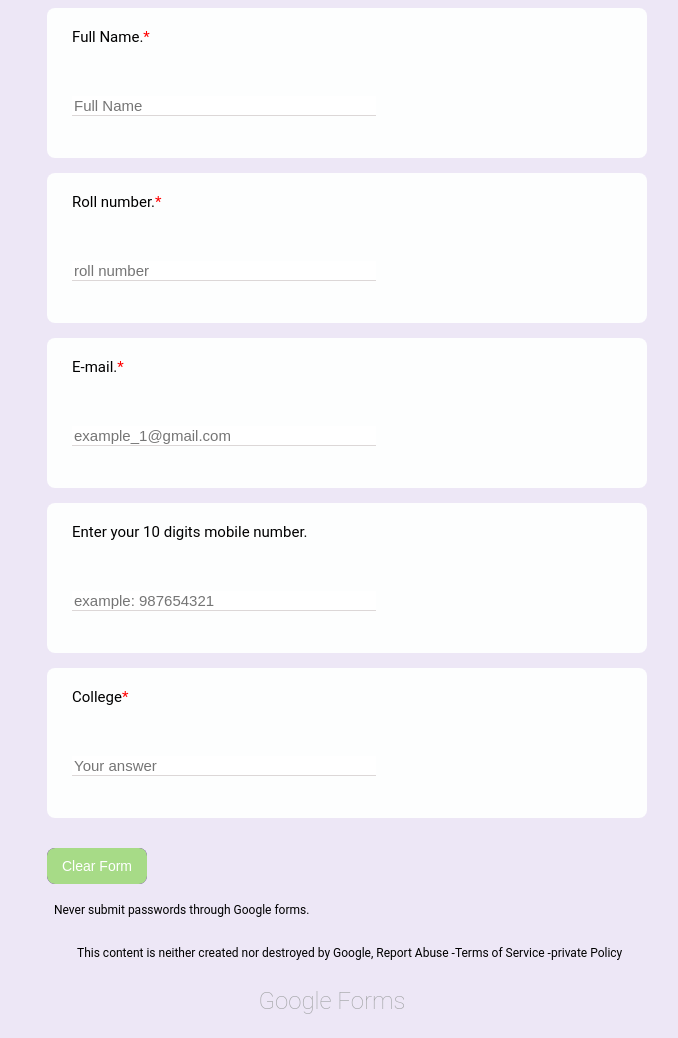
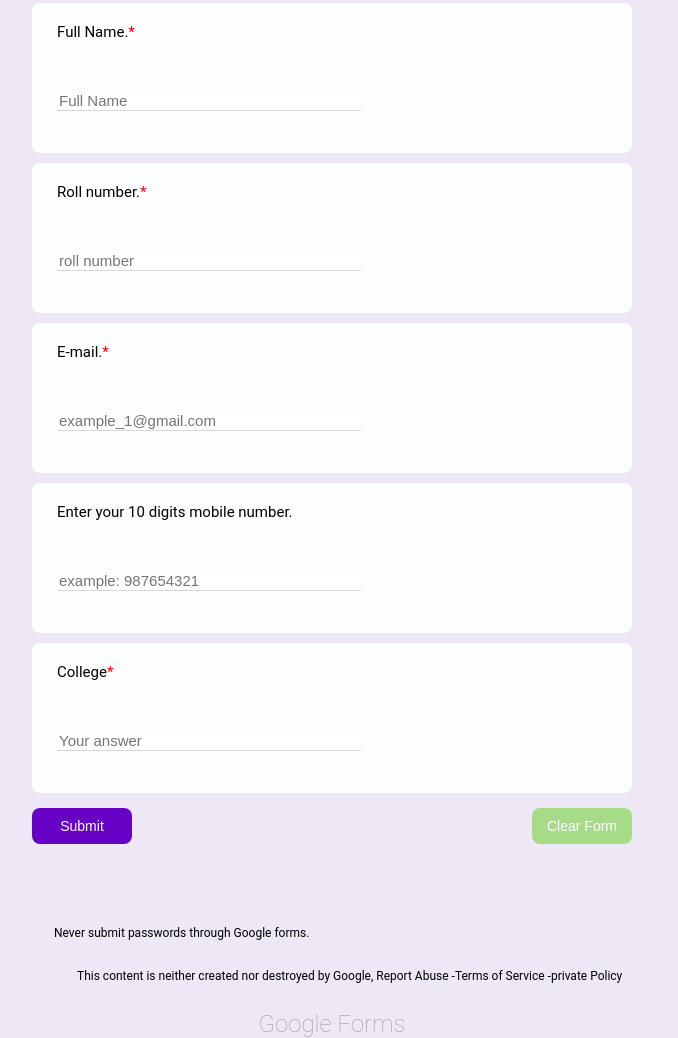
Before and after one commit to Tsurya06/Google-Form-HTML-CSS-, a plain HTML site: page googleform/googleform.html in a window 1280 px wide. Shown: the part 211-1249 px from the top of the page, without its empty margins (308-986 px from the left). Before the commit the page ends 1226 px from the top, so only its background shows below. Drawn offline with Linux system fonts and the light colour scheme.

Commit message:
css corrected

```diff
--- a/googleform/googleform.html
+++ b/googleform/googleform.html
@@ -1,5 +1,6 @@
 <!DOCTYPE html>
 <html lang="en">
+
 <head>
     <meta charset="UTF-8">
     <meta http-equiv="X-UA-Compatible" content="IE=edge">
@@ -7,6 +8,7 @@
     <title>forms.google</title>
     <link rel="stylesheet" type="text/css" href="styles.css">
 </head>
+
 <body>
     <div class="form">
         <div class="title-div">
@@ -40,21 +42,19 @@
             <div class="input-div"><input type="input" name="answer" placeholder="Your answer"></div>
         </div>
 
-        <div>
-            <div>
-                <input class="btn btn-primary"  type="submit" name="Submit" value="Submit" onclick=alert("submitted")>
-            <!-- </div>
-            <div> -->
-                <input class="btn1 btn1-secondary" type="reset" name="Clear" value="Clear Form">
-            </div>
+        <div class="buttons">
+            <input class="btn" type="submit" name="Submit" value="Submit" onclick={window.alert("submitted")}>
+            <input class="btn1" type="reset" name="Clear" value="Clear Form">
         </div>
 
         <div class="last-div">
             <p class="never">Never submit passwords through Google forms.</p>
-            <p class="term">This content is neither created nor destroyed by Google, Report Abuse -Terms of Service -private Policy</p>
+            <p class="term">This content is neither created nor destroyed by Google, Report Abuse -Terms of Service
+                -private Policy</p>
             <h2>Google Forms</h2>
         </div>
 
     </div>
 </body>
+
 </html>
--- a/googleform/styles.css
+++ b/googleform/styles.css
@@ -15,7 +15,7 @@ body{
     height: 130px;
     width: 550px;
     background-color: #FDFEFE;
-    margin: 15px;
+    margin-top: 15px;
     border-radius: 8px;
     border-top: 9px solid #6707c4;
     padding: 25px;
@@ -24,7 +24,7 @@ body{
     height: 150px;
     width: 600px;
     background-color: #FDFEFE;
-    margin: 15px;
+    margin-top: 10px;
     border-radius: 8px;
 }
 .name{
@@ -44,6 +44,11 @@ body{
     border-bottom: 1.5px solid #DCD7D7;
     font-size: 15px;
 }
+.buttons{
+    display: flex;
+    justify-content: space-between;
+    margin-top: 15px;
+}
 .btn{
     cursor: pointer;
     height: 36px;
@@ -55,12 +60,10 @@ body{
     border-radius: 8px;
     border: none;
     padding: 10px;
-    position: absolute;
-    margin: 15px;
     color: white;
-    /* display:flex; */
-    display: inline-block;
-    justify-content:space-between;
+}
+.btn:hover{
+    background-color:#6703c4e1;
 }
 .btn1{
     cursor: pointer;
@@ -72,17 +75,7 @@ body{
     font-weight: 540;
     border-radius: 8px;
     border: none;
-    align-items: flex-end;
-    position: absolute;
-    margin: 15px;
     color: white;
-    /* display: flex; */
-    justify-content: flex-end ;
-    display: inline-block;
-    /* float: ; */
-}
-.btn :hover{
-    background-color:rgb(229, 214, 214)!important;
 }
 
 .last-div h2{
```
